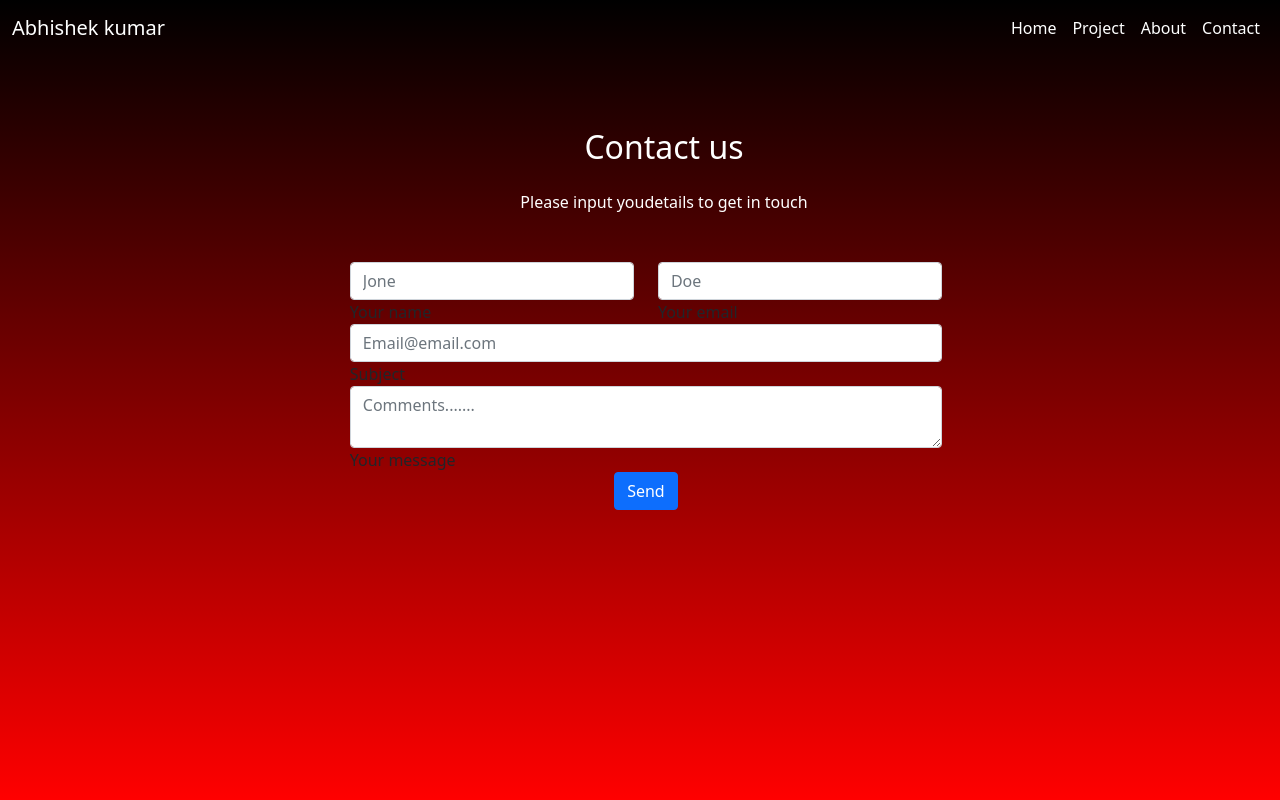
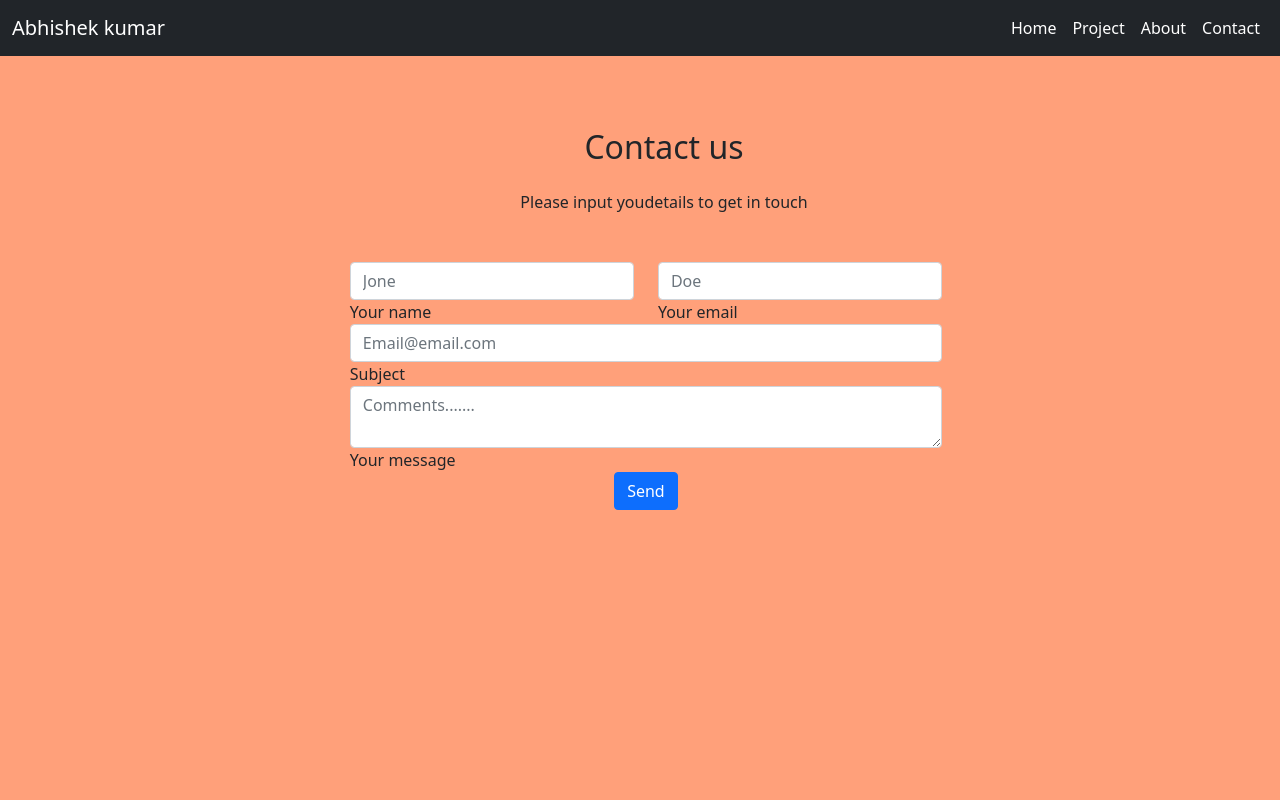
Before and after one commit to abhishekkumar96/potfolio, a plain HTML site: page Contact.html in a window 1280 px wide. Drawn offline with nearby package versions, Linux system fonts and the light colour scheme.

Commit message:
this is a edit in all files

```diff
--- a/Contact.html
+++ b/Contact.html
@@ -19,12 +19,12 @@
         margin: 0;
         padding: 0;
       }
-      /* body {
-        background: url("image/penciljpg.jpg");
-        background-position: center;
+       body {
+        background: lightsalmon;
+        /* background-position: center;
         background-repeat: no-repeat;
-        background-attachment: fixed;
-      } */
+        background-attachment: fixed; */
+      }
 
       #contact-form {
         margin-left: 30%;
@@ -34,7 +34,7 @@
   <body>
     <header>
 
-      <nav class="navbar navbar-expand-lg navbar-light">
+      <nav class="navbar navbar-expand-lg navbar-dark bg-dark">
         <div class="container-fluid ">
         <a class="navbar-brand" href="#home">Abhishek kumar</a>
           <button class="navbar-toggler bg-light" type="button" data-bs-toggle="collapse" data-bs-target="#navbarSupportedContent" aria-controls="navbarSupportedContent" aria-expanded="false" aria-label="Toggle navigation">
@@ -63,12 +63,12 @@
       <!--Section heading-->
       <h2
         class="h1-responsive font-weight-bold text-center my-4"
-        style="color: #fff"
+
       >
         Contact us
       </h2>
       <!--Section description-->
-      <p class="text-center w-responsive mx-auto mb-5" style="color: #fff">
+      <p class="text-center w-responsive mx-auto mb-5" >
         Please input youdetails to get in touch
       </p>
 
--- a/type.css
+++ b/type.css
@@ -4,8 +4,8 @@
 body,#home {
   margin: 0;
   padding: 0;
-  background: darksalmon;
-  background: linear-gradient(to bottom , black,red);
+  background: url(image/planing.jpg);
+  /* background: linear-gradient(to bottom , #fff,); */
   background-size: cover;
   background-repeat: no-repeat;
   background-position: center;
@@ -49,6 +49,7 @@ ul li a {
 }
 
 
+
 @media screen and (max-width: 600px) {
   #social li {
     list-style: none;
```
Also changed, not shown: About.html (+12 -9 lines), index.html (+4 -4 lines), project.html (+4 -4 lines).
